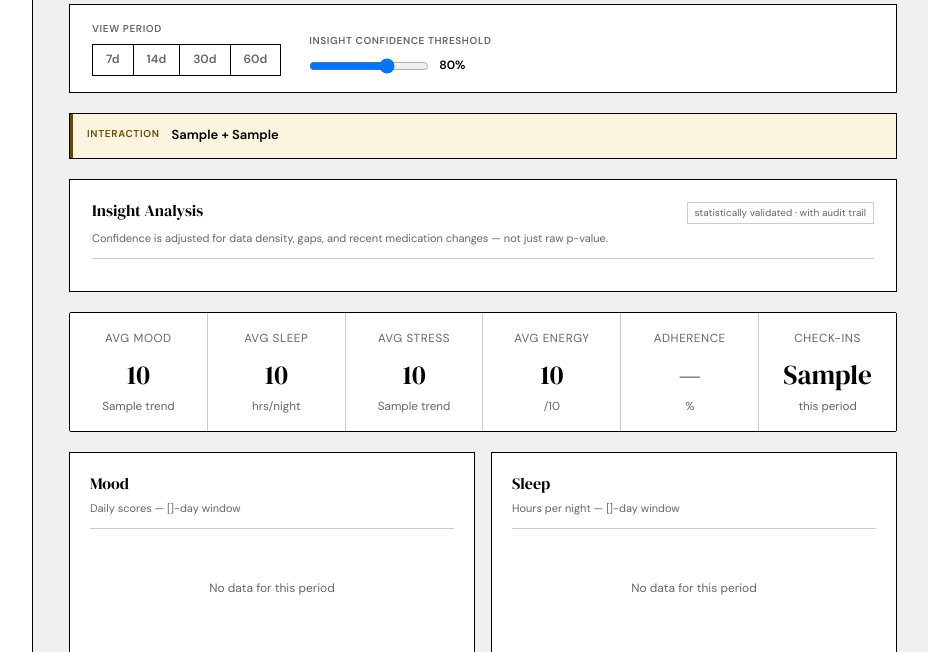
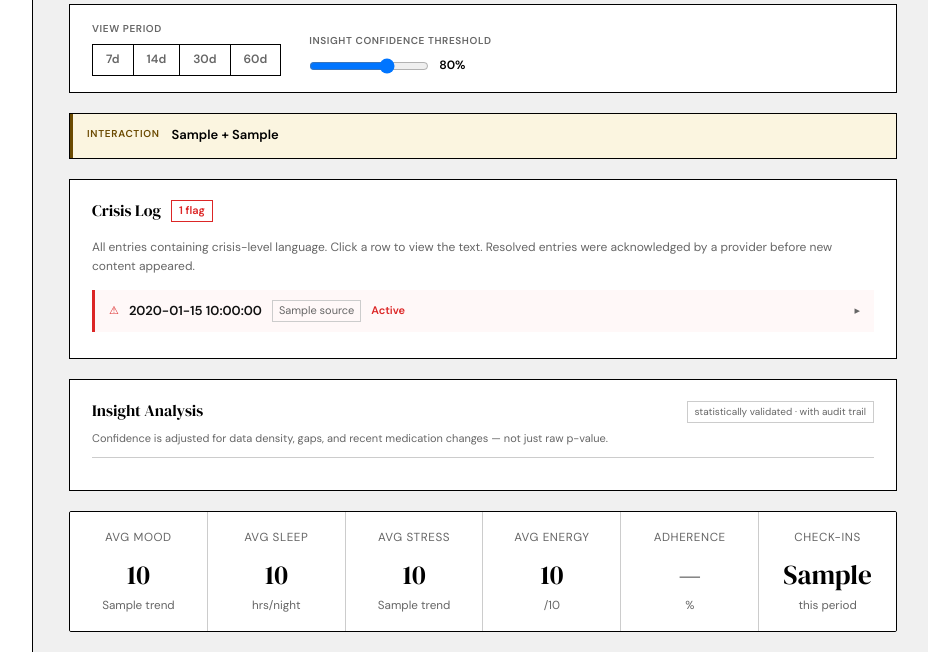
Before and after one commit to zwoodward34-create/cognasync-mvp, a Flask app: template templates/provider/patient_detail.html in a window 1280 px wide. Shown: the part 223-875 px from the top of the page, without its empty margins (207-1135 px from the left). Run offline with Flask 3, Linux system fonts and the light colour scheme; the template is opened without the code that fills it: most values are stand-ins (such as "Sample title", 1, 10 or a date in 2020).

Commit message:
feat: crisis log section on provider patient detail page
Adds a persistent 'Crisis Log' panel showing every historical entry
that triggered a crisis flag, sorted newest-first. Each row shows
date, source (check-in note / journal entry), and active/resolved
status. Clicking a row expands inline to reveal the full flagged text.
Entries logged before the last provider resolution are marked Resolved.

Co-Authored-By: Claude Sonnet 4.6 <noreply@anthropic.com>

```diff
--- a/app.py
+++ b/app.py
@@ -280,6 +280,7 @@ def provider_patient_detail(patient_id):
     current_p = next((p for p in patients if str(p['patient_id']) == str(patient_id)), {})
     patient_has_crisis = current_p.get('suicide_risk', False)
     patient_crisis_context = current_p.get('suicide_risk_context', [])
+    crisis_history = db.get_crisis_history(patient_id)
 
     return render_template('provider/patient_detail.html',
                            user=user, patient=patient,
@@ -290,7 +291,8 @@ def provider_patient_detail(patient_id):
                            selected_days=days,
                            today_str=date.today().isoformat(),
                            patient_has_crisis=patient_has_crisis,
-                           patient_crisis_context=patient_crisis_context)
+                           patient_crisis_context=patient_crisis_context,
+                           crisis_history=crisis_history)
 
 
 # ══════════════════════════════════════════════════════════════════════════════
--- a/database.py
+++ b/database.py
@@ -762,6 +762,50 @@ def _has_suicide_risk(user_id: str, days: int = 7, since: str = None) -> bool:
     return bool(get_suicide_risk_context(user_id, days, since=since))
 
 
+def get_crisis_history(user_id: str) -> list:
+    """Return every crisis-flagged entry across all time for a patient, sorted
+    newest-first.  Each item: {source, date, text, resolved}.
+    `resolved` is True when the entry predates the provider's last resolution."""
+    from claude_api import check_crisis
+    results = []
+    try:
+        prof = supabase_admin.table('patient_profiles').select('crisis_resolved_at').eq(
+            'user_id', str(user_id)).limit(1).execute()
+        resolved_at = None
+        if prof.data:
+            resolved_at = (prof.data[0].get('crisis_resolved_at') or '')[:10] or None
+
+        ci = supabase_admin.table('checkins').select('notes,checkin_date').eq(
+            'user_id', str(user_id)).execute()
+        for row in (ci.data or []):
+            text = row.get('notes') or ''
+            if text and check_crisis(text):
+                d = (row.get('checkin_date') or '')[:10]
+                results.append({
+                    'source': 'Check-in note',
+                    'date': d,
+                    'text': text[:800],
+                    'resolved': bool(resolved_at and d <= resolved_at),
+                })
+
+        je = supabase_admin.table('journal_entries').select('content,entry_date').eq(
+            'user_id', str(user_id)).execute()
+        for row in (je.data or []):
+            text = row.get('content') or ''
+            if text and check_crisis(text):
+                d = (row.get('entry_date') or '')[:10]
+                results.append({
+                    'source': 'Journal entry',
+                    'date': d,
+                    'text': text[:800],
+                    'resolved': bool(resolved_at and d <= resolved_at),
+                })
+    except Exception as e:
+        print(f"get_crisis_history error for user {user_id}: {e}")
+    results.sort(key=lambda x: x['date'], reverse=True)
+    return results
+
+
 def resolve_crisis_risk(patient_id: str) -> bool:
     """Record a provider resolution: stamp crisis_resolved_at = now().
     Returns True on success."""
--- a/templates/provider/patient_detail.html
+++ b/templates/provider/patient_detail.html
@@ -284,6 +284,52 @@ function resolveCrisisRisk() {
         </div>
       </div>
       {% endfor %}
+    </div>
+    {% endif %}
+
+    <!-- Crisis log -->
+    {% if crisis_history %}
+    <div class="pv-panel-full" id="crisis-log-section">
+      <div style="display:flex;align-items:center;gap:10px;margin-bottom:14px;">
+        <div class="pv-panel-title" style="margin:0;">Crisis Log</div>
+        <span style="font-size:11px;color:#dc2626;border:1px solid #dc2626;padding:1px 7px;font-weight:600;">
+          {{ crisis_history|length }} flag{{ 's' if crisis_history|length != 1 }}
+        </span>
+      </div>
+      <div style="font-size:12px;color:var(--text-muted);margin-bottom:14px;line-height:1.6;">
+        All entries containing crisis-level language. Click a row to view the text.
+        Resolved entries were acknowledged by a provider before new content appeared.
+      </div>
+      <div id="crisis-log-list">
+        {% for item in crisis_history %}
+        <div class="crisis-log-row {% if item.resolved %}resolved{% else %}active{% endif %}"
+             onclick="toggleCrisisEntry(this)"
+             style="border-left:3px solid {% if item.resolved %}#6b7280{% else %}#dc2626{% endif %};
+                    padding:10px 14px;margin-bottom:8px;cursor:pointer;
+                    background:{% if item.resolved %}#f9fafb{% else %}#fff8f8{% endif %};">
+          <div style="display:flex;align-items:center;justify-content:space-between;gap:12px;">
+            <div style="display:flex;align-items:center;gap:10px;">
+              <span style="font-size:11px;color:{% if item.resolved %}#6b7280{% else %}#dc2626{% endif %};">
+                {% if item.resolved %}&#10003;{% else %}&#9888;{% endif %}
+              </span>
+              <span style="font-size:13px;font-weight:600;color:#111;">{{ item.date }}</span>
+              <span style="font-size:11px;color:var(--text-muted);border:1px solid var(--border-light);padding:1px 6px;">
+                {{ item.source }}
+              </span>
+              {% if item.resolved %}
+              <span style="font-size:11px;color:#6b7280;">Resolved</span>
+              {% else %}
+              <span style="font-size:11px;color:#dc2626;font-weight:600;">Active</span>
+              {% endif %}
+            </div>
+            <span class="crisis-log-chevron" style="font-size:11px;color:var(--text-muted);transition:transform .15s;">▸</span>
+          </div>
+          <div class="crisis-log-body" style="display:none;margin-top:10px;padding-top:10px;border-top:1px solid #e5e7eb;">
+            <p style="font-size:13px;color:#222;line-height:1.7;margin:0;white-space:pre-wrap;">{{ item.text }}</p>
+          </div>
+        </div>
+        {% endfor %}
+      </div>
     </div>
     {% endif %}
 
@@ -673,6 +719,15 @@ function filterPatients(q) {
   });
 }
 
+// ── Crisis log row toggle ────────────────────────────────────────────
+function toggleCrisisEntry(row) {
+  const body = row.querySelector('.crisis-log-body');
+  const chevron = row.querySelector('.crisis-log-chevron');
+  const open = body.style.display !== 'none';
+  body.style.display = open ? 'none' : 'block';
+  chevron.style.transform = open ? '' : 'rotate(90deg)';
+}
+
 // ── Generate summary ────────────────────────────────────────────────
 function generateSummary(patientId) {
   const apptDate   = document.getElementById('appt-date').value;
```
